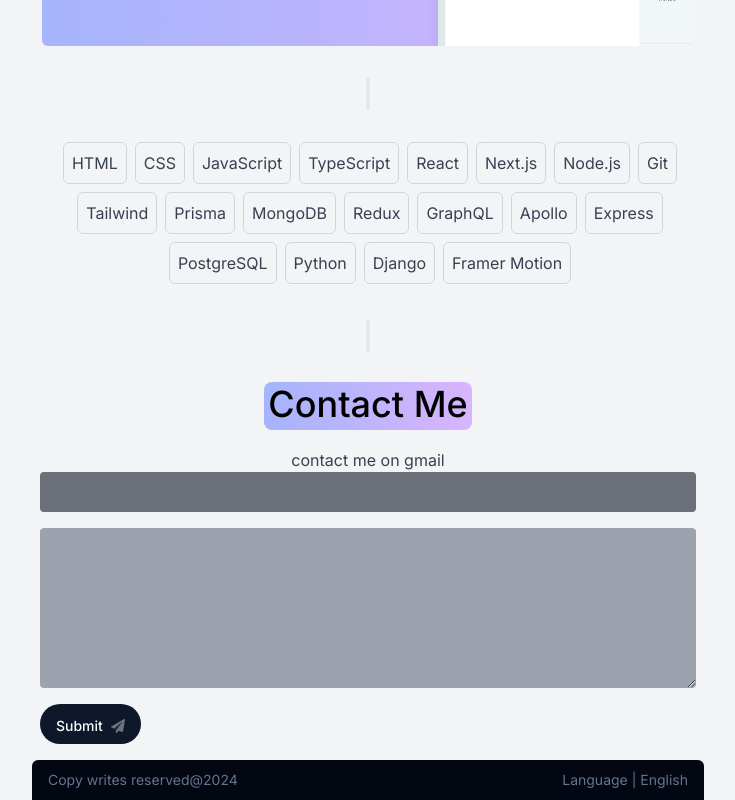
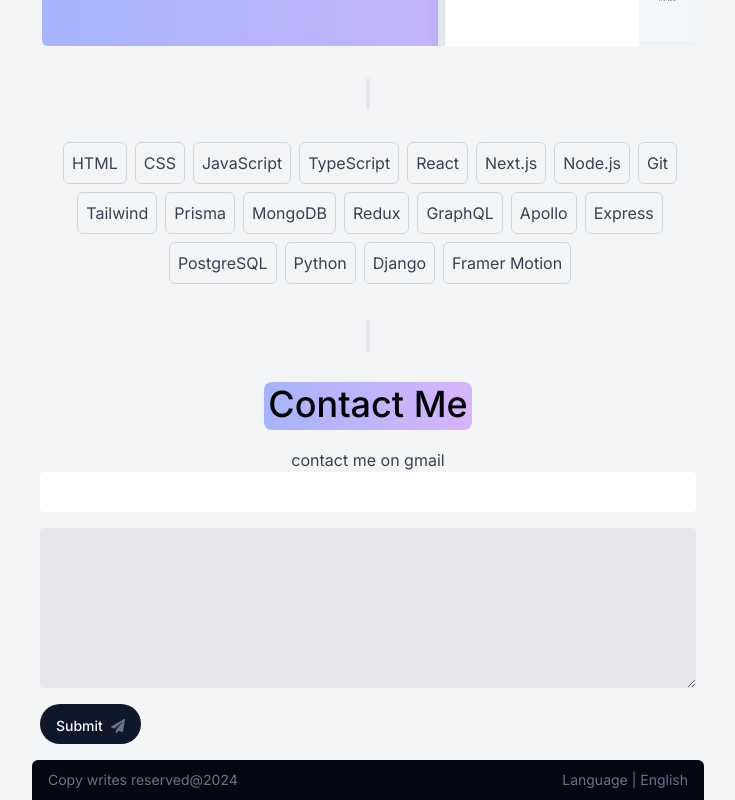
Before and after one commit to Mohammed20008/MyPortfolio, a Next.js app: page / in a window 1280 px wide. Shown: the part 1758-2558 px from the top of the page, without its empty margins (272-1007 px from the left). Built offline with nearby package versions, Linux system fonts and the light colour scheme; no server answers.

Commit message:
navigation issues fixed

```diff
--- a/src/components/Contact.tsx
+++ b/src/components/Contact.tsx
@@ -44,14 +44,14 @@ const Contact = () => {
       >
         <input
           type="email"
-          className="h-10 rounded bg-gray-900 bg-opacity-60 p-4 focus:outline-none"
+          className="h-10 rounded bg-opacity-60 p-4 focus:outline-none dark:bg-gray-900"
           required
           name="email"
         />
         <textarea
           name="message"
           id=""
-          className="h-40 rounded bg-gray-400 p-4 focus:outline-none dark:bg-gray-950"
+          className="h-40 rounded bg-gray-200 p-4 focus:outline-none dark:bg-gray-950"
           required
         />
         <SubmitBtn />
```
